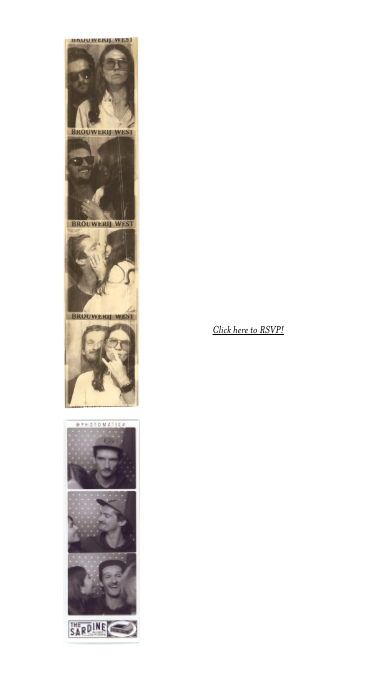
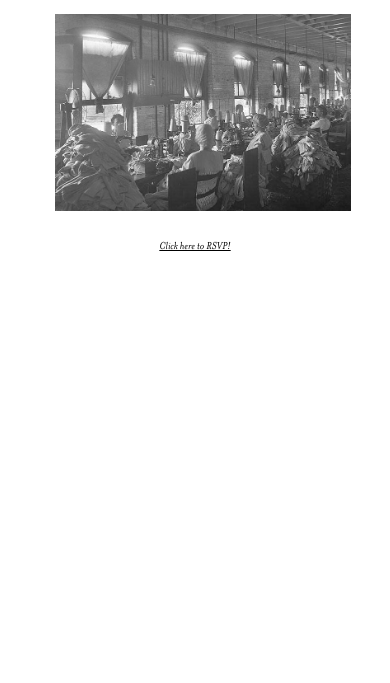
Before and after one commit to TylerHext/website-wedding, a plain HTML site: page pages/rsvp.html in a window 390 px wide. Shown: the part 55-738 px from the top of the page. Drawn offline with Linux system fonts and the light colour scheme.

Commit message:
jambalaya

```diff
--- a/pages/rsvp.html
+++ b/pages/rsvp.html
@@ -14,8 +14,9 @@
             justify-content: flex-start;
             background-color: white;
             margin: 0;
-            overflow: hidden;
-            height: 100vh;
+            height: auto;
+            min-height: 100vh;
+            overflow-y: auto;
         }
         header h1 {
             color: rgb(0, 0, 0);
@@ -79,7 +80,7 @@
             justify-content: center;
             align-items: center;
             color: rgb(0, 0, 0);
-            font-size: 1.5vw;
+            font-size: 2vw;
             font-family: 'eaves';
         }
         .day-text a {
@@ -89,14 +90,19 @@
         .day-text a:hover {
             color: pink;
         }
-        @media (max-width: 500px) {
+        .narrow-header {
+            display: none;
+            object-fit: contain;
+        }
+        @media (max-width: 650px) {
             .main-container {
-                flex-direction: row;
+                flex-direction: column;
                 height: auto;
             }
             .left-column {
-                flex-direction: column;
-                flex-wrap: nowrap;
+                /* flex-direction: column;
+                flex-wrap: nowrap; */
+                display: none;
             }
             .left-column img {
                 max-width: 45%;
@@ -104,16 +110,35 @@
             }
             .right-column {
                 font-size: 3vw;
+                /* display: none; */
             }
             .right-column img {
                 max-width: 75%;
             }
             .day-container {
                 flex-direction: column;
-                align-items: flex-start;
+                align-items: center;
             }
             .day-text {
                 font-size: 3vw;
+            }
+            .narrow-header {
+                display: flex;
+                width: 100vw;
+                max-width: 100vw;
+                justify-content: center;
+                align-items: center;
+                overflow: hidden;
+                padding-left: 12vw;
+                padding-right: 12vw;
+                box-sizing: border-box;
+            }
+            .narrow-header img {
+                width: 76vw;
+                max-width: 76vw;
+                height: auto;
+                object-fit: cover;
+                display: block;
             }
         }
     </style>
@@ -135,6 +160,9 @@
             <img src="../images/rsvp-1.jpg" alt="xmas">
             <img src="../images/rsvp-2.jpg" alt="xmas">
         </div>
+        <div class="narrow-header">
+            <img src="../images/melrose-knitting-mill-historic-image.jpg">
+        </div>
         <div class="right-column">
             <div class="day-container">
                 <div class="day-text">
```
Also changed, not shown: pages/registry.html (+4 -4 lines), pages/travel.html (+4 -4 lines).
